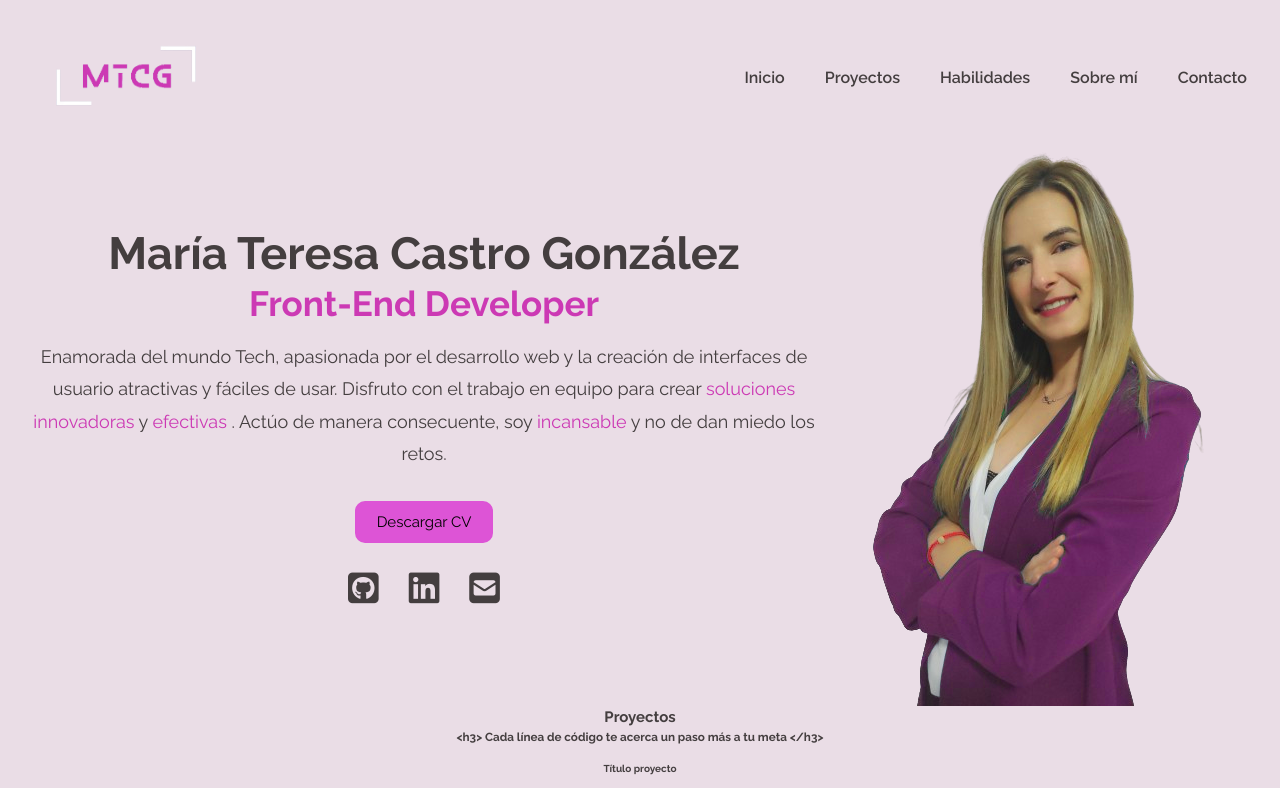
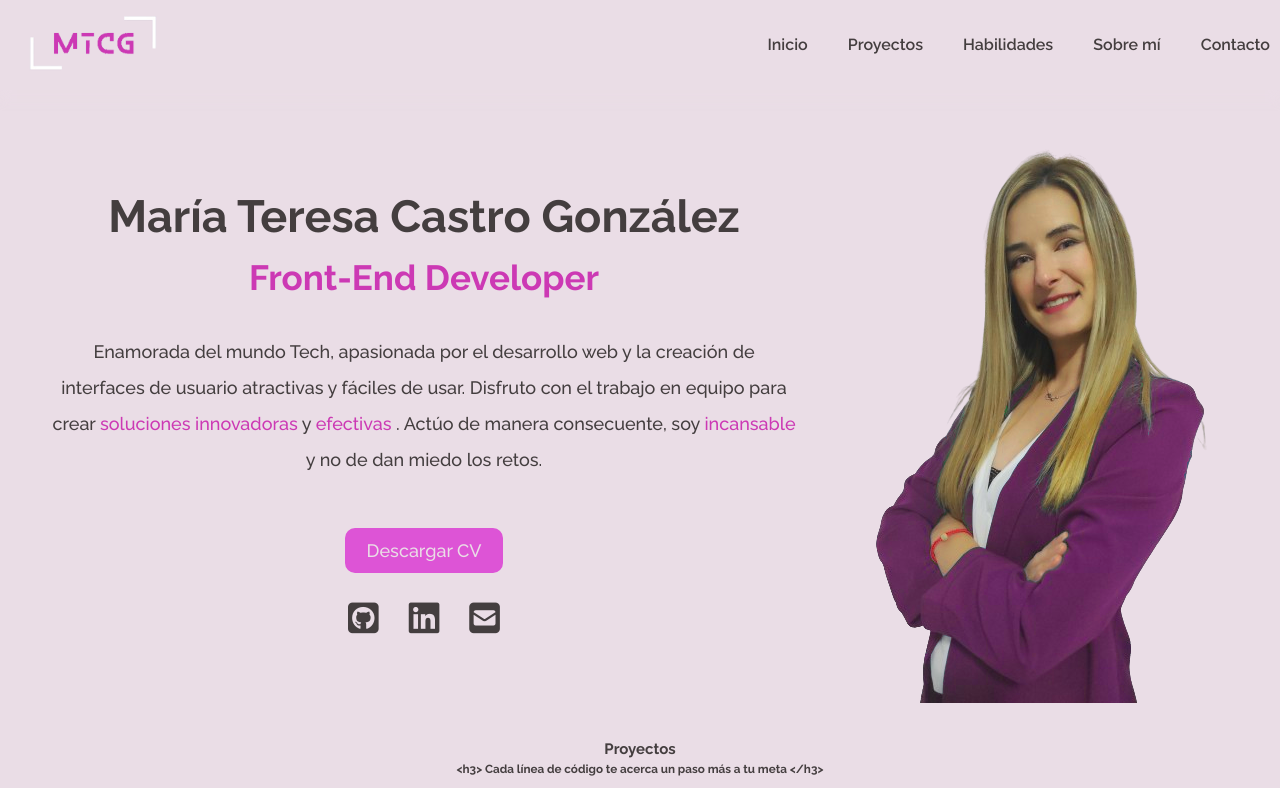
Before and after one commit to mteresacastro/My-Portfolio, a React (Vite) app: page / in a window 1280 px wide. Shown: the top 788 px of the page. Built offline with nearby package versions, Linux system fonts and the light colour scheme.

Commit message:
add sticky  header

```diff
--- a/index.html
+++ b/index.html
@@ -7,7 +7,7 @@
     <script src="https://kit.fontawesome.com/66349fc88a.js" crossorigin="anonymous"></script>
     <link rel="preconnect" href="https://fonts.googleapis.com">
     <link rel="preconnect" href="https://fonts.gstatic.com" crossorigin>
-    <link href="https://fonts.googleapis.com/css2?family=Raleway:wght@300;400;600;700;800&display=swap" rel="stylesheet">
+    <link href="https://fonts.googleapis.com/css2?family=Raleway:wght@300;400;500;600;700;800&display=swap" rel="stylesheet">
     <title>MTCG Portfolio</title>
   </head>
   <body>
--- a/src/components/IntroSection.jsx
+++ b/src/components/IntroSection.jsx
@@ -1,6 +1,5 @@
 //import '../styles/App.scss';
 import '../styles/introSection.scss';
-import PropTypes from 'prop-types';
 
 import photo from '../../src/assets/mifoto2.png';
 
--- a/src/index.css
+++ b/src/index.css
@@ -2,7 +2,6 @@
   font-family: 'Raleway', sans-serif;
   line-height: 1.5;
   font-weight: 400;
-  margin:2.3rem;
   color: rgba(43, 38, 38, 0.87);
   background-color: #eadde6;
 }
@@ -35,9 +34,10 @@ button {
   border: 2px solid transparent;
   padding: 1rem 2rem;
   margin: 2rem;
-  font-size: 1.5rem;
+  font-size: 1.8rem;
   font-weight: 500;
   font-family: inherit;
+  color:#eadde6;
   background-color: #dd54d6;
   cursor: pointer;
 }
--- a/src/styles/header.scss
+++ b/src/styles/header.scss
@@ -1,20 +1,21 @@
 .header{
-    position:sticky;
+    position: sticky;
+    top:0;
     width: 100%;
-    height: 10%;
+    height: 6%;
     display: flex;
     flex-direction: column;
     justify-content: space-between;
     align-items: center;
-    background-color:  #eadde6;
-    margin-top: 0.5rem;
+    background-color:  #eadde6d0;
     font-size: 16px;
+    box-shadow: 0px 10px 10px #eadde6d0;
 
     @media all and (min-width: 768px){
         flex-direction: row;
     }
     &__logo {
-        height: 10rem;
+        height: 9rem;
     }
     &__burguer{
         margin: 0 2rem;
--- a/src/styles/introSection.scss
+++ b/src/styles/introSection.scss
@@ -3,8 +3,9 @@
     flex-direction: column;
     justify-content: center;
     align-items: center;
+    margin: 3.5rem 2rem;
     &__img{
-        width: 50%;
+        width: 70%;
     }
     &__data{
 
@@ -14,13 +15,14 @@
         }
         &--h2{
             font-size: 3.5rem;
+            margin-top: 1rem;
             color: #cc39b4;
         }
         &--desc{
             font-size: 18px;
-            font-weight: 400;
-            line-height: 1.8;
-            margin: 1rem;
+            font-weight: 500;
+            line-height: 2;
+            margin: 3rem;
             &-span{
                 color: #cc39b4;
             }
```
